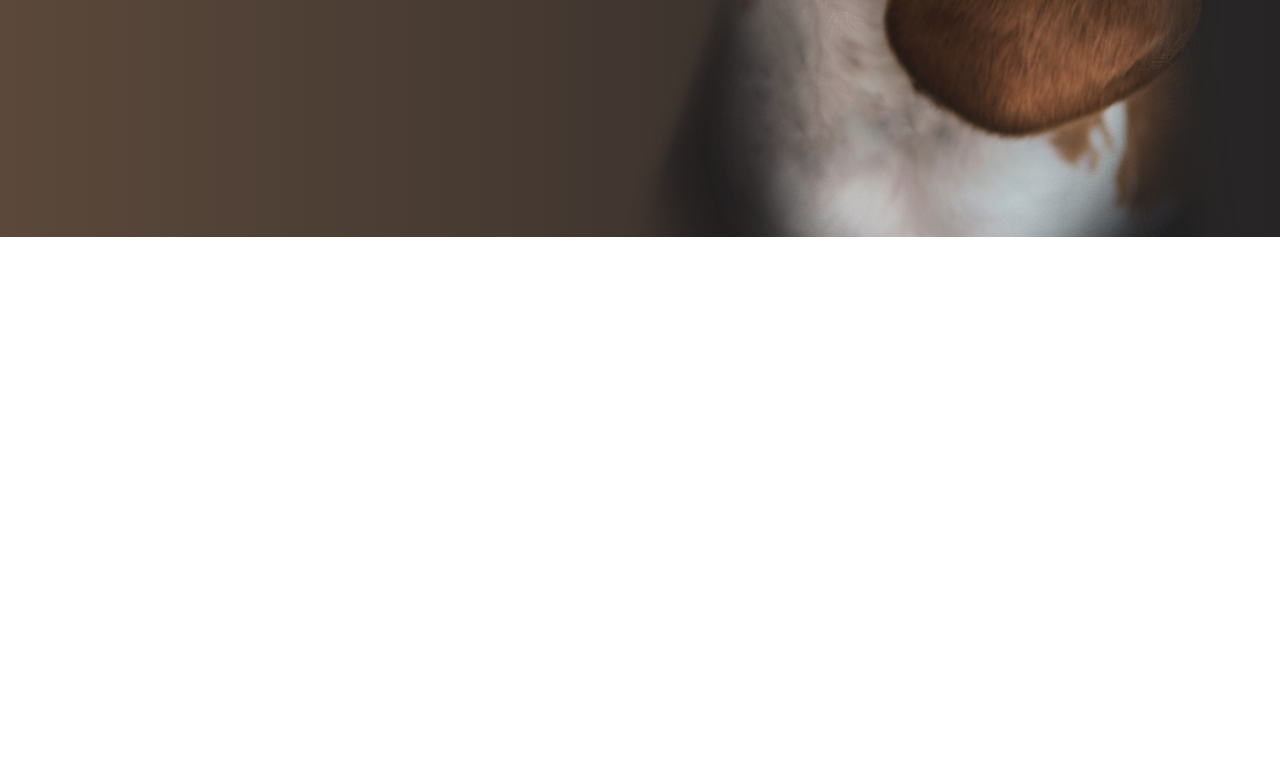
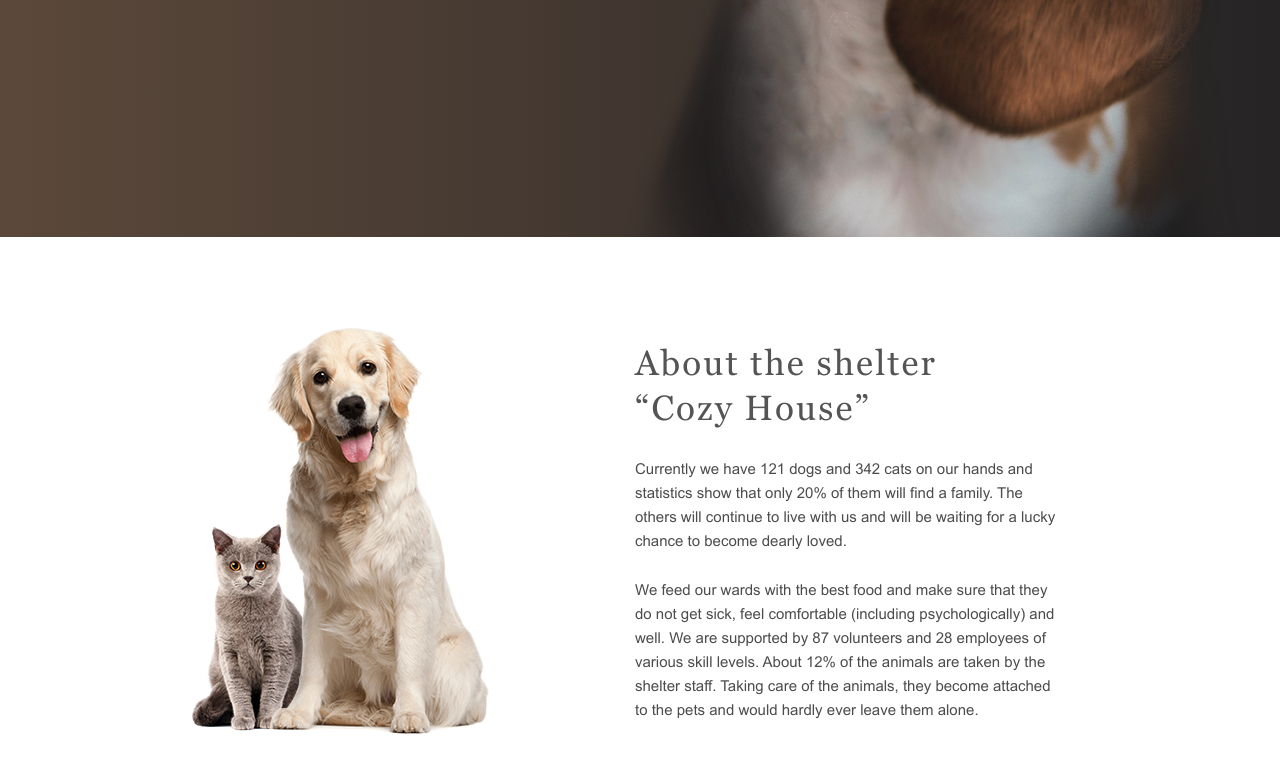
Before and after one commit to Sviatoslav-fls/shelter, a website built with webpack: page src/index.html in a window 1280 px wide. Shown: the part 671-1444 px from the top of the page. Before the commit the page ends 908 px from the top, so only its background shows below. Built offline with nearby package versions, Linux system fonts and the light colour scheme; files whose address does not match are found by name.

Commit message:
feat: add section about

```diff
--- a/src/index.html
+++ b/src/index.html
@@ -37,8 +37,13 @@
           <div class="not-only__img"><img src="img/start-screen-puppy.png" alt="Puppy photo"></div>
         </div>
       </section>
-      <section>
-
+      <section class="about container section">
+        <div class="about__img"><img src="img/about-pets.png" alt=""></div>
+        <div class="about__body">
+          <h2 class="about__title title">About the shelter “Cozy House”</h2>
+          <p class="about__text">Currently we have 121 dogs and 342 cats on our hands and statistics show that only 20% of them will find a family. The others will continue to live with us and will be waiting for a lucky chance to become dearly loved.</p>
+          <p class="about__text">We feed our wards with the best food and make sure that they do not get sick, feel comfortable (including psychologically) and well. We are supported by 87 volunteers and 28 employees of various skill levels. About 12% of the animals are taken by the shelter staff. Taking care of the animals, they become attached to the pets and would hardly ever leave them alone.</p>
+        </div>
       </section>
     </main>
   </div>
--- a/src/scss/abstract/_constants.scss
+++ b/src/scss/abstract/_constants.scss
@@ -8,3 +8,4 @@ $font-title: 35px;
 $color-bg: #F6F6F6;
 $color-primary: #F1CDB3;
 $color-primary-light: #FDDCC4;
+$color-dark-title: #545454;
--- a/src/scss/base/_base.scss
+++ b/src/scss/base/_base.scss
@@ -26,6 +26,14 @@ body {
   margin: 0 auto;
 }
 
+.title {
+  max-width:400px;
+  font-size: $font-title;
+  color: $color-dark-title;
+  line-height: 130%;
+  letter-spacing: 0.06em;
+}
+
 .btn {
   display: inline-flex;
   align-items: center;
--- /dev/null
+++ b/src/scss/components/_about.scss
@@ -0,0 +1,31 @@
+.about {
+  display: flex;
+  align-items: center;
+  min-height: 588px;
+  // .about__img
+  &__img {
+    flex: 0 1 50%;
+    display: flex;
+    justify-content: center;
+  }
+  // .about__body
+  &__body {
+    flex: 0 1 50%;
+    max-width:430px;
+    margin-left: -5px;
+  }
+  // .about__title
+  &__title {
+margin-bottom: 25px;
+  }
+  // .about__text
+  &__text {
+    @extend %font-add;
+    font-size: 15px;
+    line-height: 160%;
+    color: #4C4C4C;
+    &:not(:last-child){
+      margin-bottom: 25px;
+    }
+  }
+}
--- a/src/scss/styles.scss
+++ b/src/scss/styles.scss
@@ -16,3 +16,4 @@
 
 // Components
 @import "components/not-only";
+@import "components/about";
```
Also changed, not shown: src/assets/img/about-pets.png (added).
